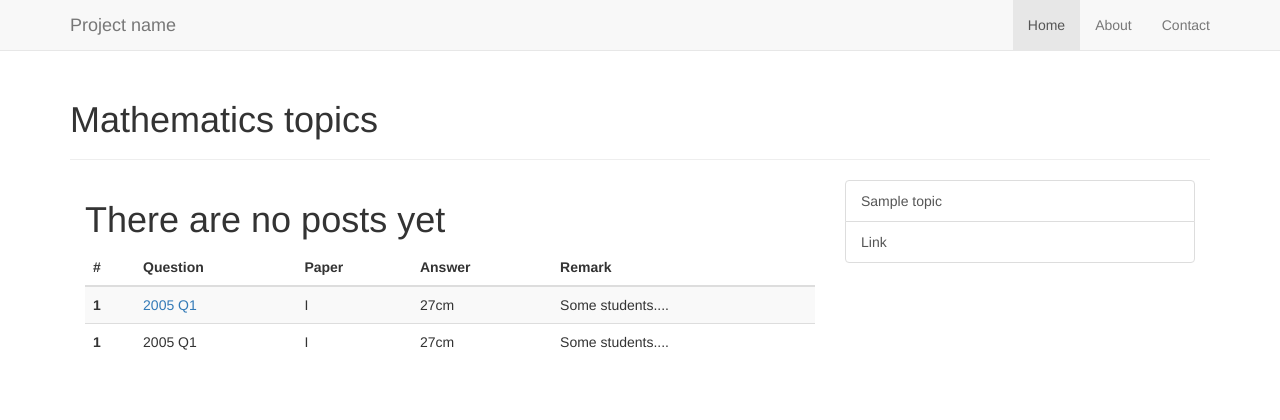
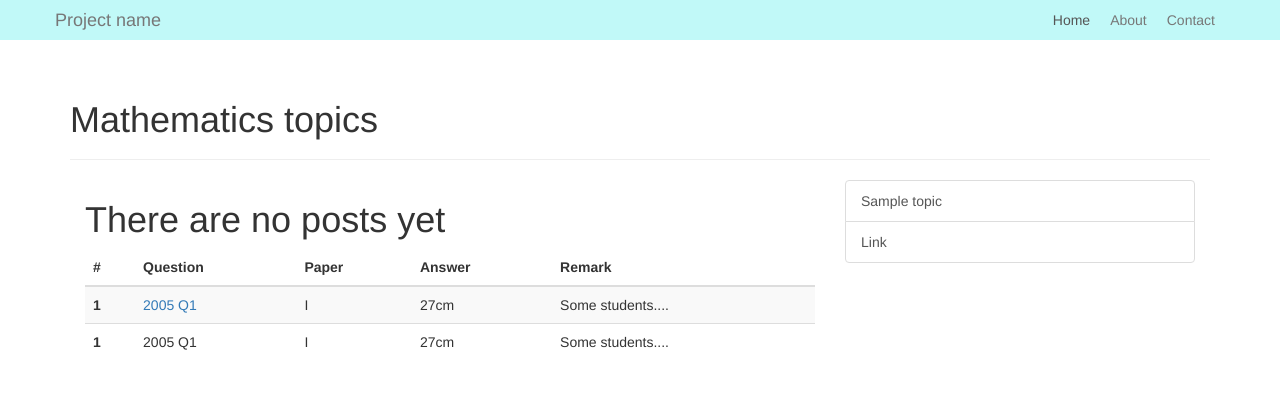
Before and after one commit to cyrusonline/webpage, a PHP site: page / in a window 1280 px wide. Shown: the top 420 px of the page. Run offline with PHP 8.4, Linux system fonts and the light colour scheme; tables that the repository leaves empty or names only in its code hold one stand-in row (values such as "Sample post"); some libraries are stand-ins or nearby versions.

Commit message:
change nav bar

```diff
--- a/css/custom.css
+++ b/css/custom.css
@@ -37,3 +37,30 @@ body > .container {
 code {
   font-size: 80%;
 }
+
+.navbar{
+	height: 40px !important;
+	background:#c1f9f8;
+	border:0;
+	margin-bottom:30px;
+
+	}
+
+.navbar-inverse .navbar-nav>li>a, .navbar-inverse .navbar-brand{
+	color:#ff0000!important;
+
+}
+
+.navbar a:hover, .navbar li.active a{
+	background:none !important;
+
+}
+
+.navbar-brand{
+	padding:10px 0 0 0;
+	color:#fff;
+}
+
+.navbar-nav>li>a{
+	padding:10px 10px 0 10px;
+}
```
